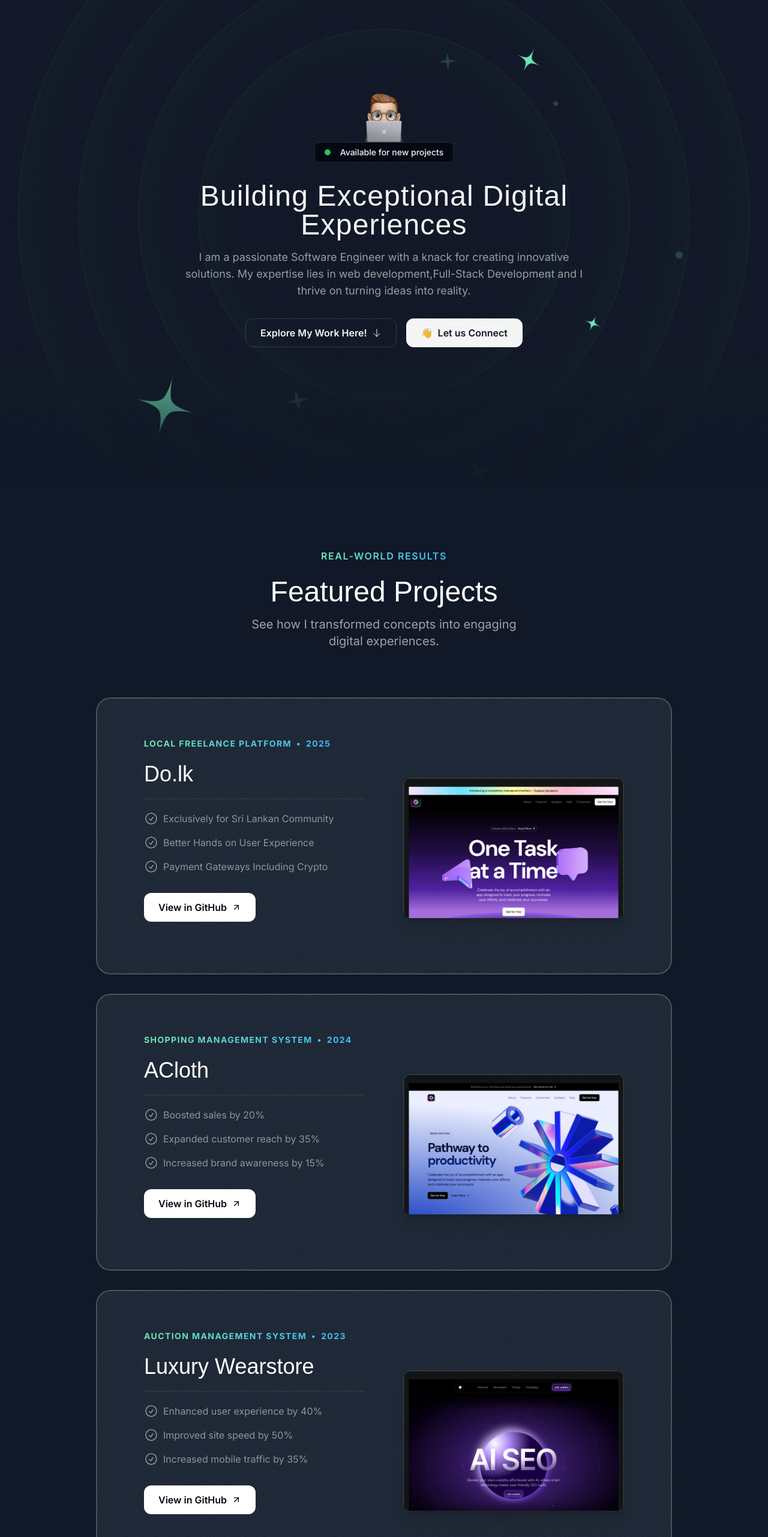
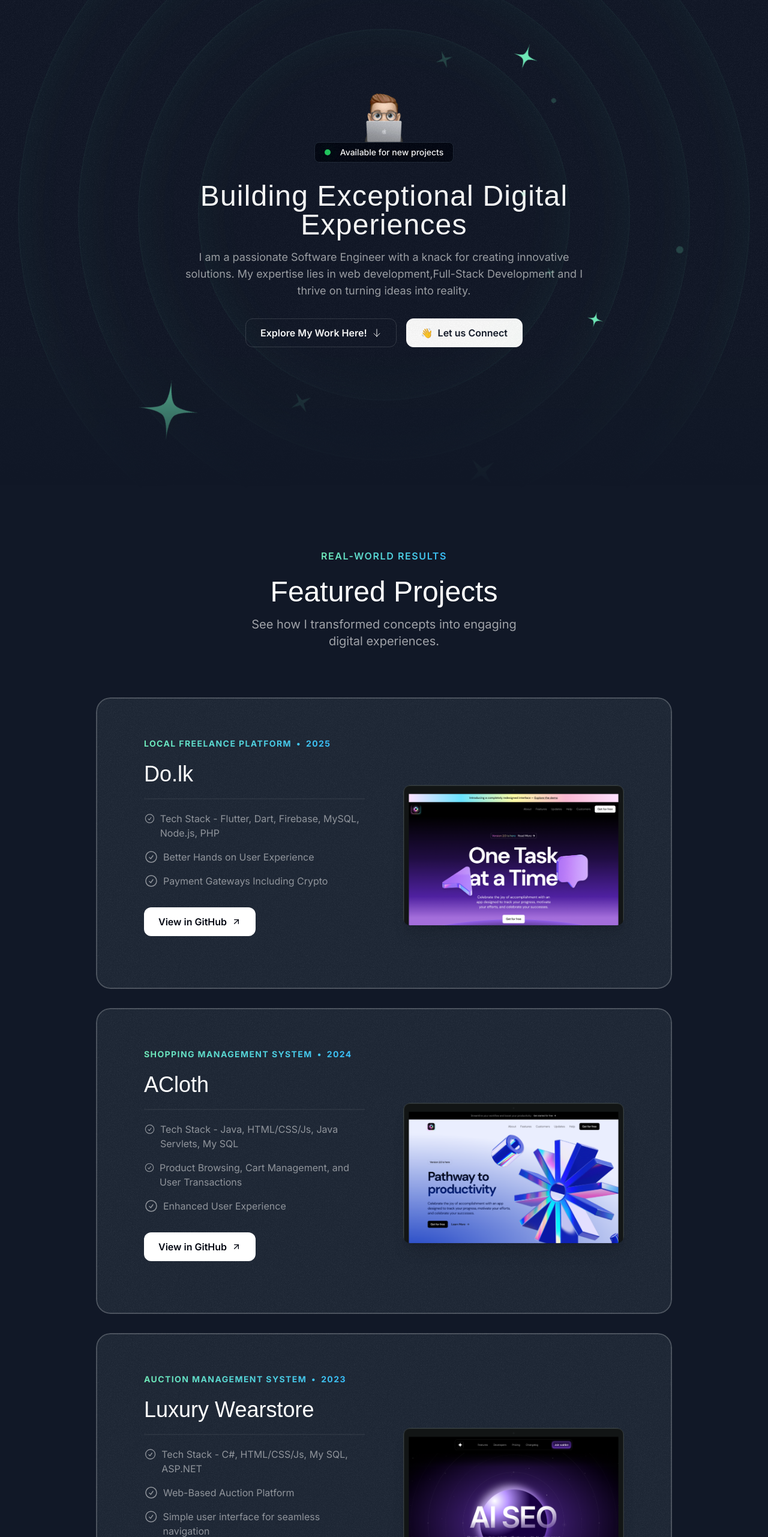
Before and after one commit to chaki-web/myportfolio, a Next.js app: page / in a window 1280 px wide. Shown: the part 103-2666 px from the top of the page at 60% size. Built offline with nearby package versions, Linux system fonts and the light colour scheme; a web font is replaced by a local one.

Commit message:
Finished the front end with all the animations for either section

```diff
--- a/src/components/ToolboxItems.tsx
+++ b/src/components/ToolboxItems.tsx
@@ -1,24 +1,46 @@
 import { twMerge } from "tailwind-merge";
-import { TechIcon } from "./TechIcon"
+import { TechIcon } from "./TechIcon";
+import React, { Fragment } from "react";
 
-export const ToolboxItems = ({items,className,itemsWrapperClassName}: {
-    items:{
+export const ToolboxItems = ({
+  items,
+  className,
+  itemsWrapperClassName,
+}: {
+  items: {
     title: string;
     iconType: React.ElementType;
-    }[]
+  }[];
   className?: string;
   itemsWrapperClassName?: string;
 }) => {
-    return(
-        <div className={twMerge("flex [mask-image:liner-gradient(to_right,transparent,black_10%,black_90%,transparent)]", className)}>
-            <div className={twMerge("flex flex-none py-0.5 gap-6 pr-6", itemsWrapperClassName)}>
+  return (
+    <div
+      className={twMerge(
+        "flex [mask-image:liner-gradient(to_right,transparent,black_10%,black_90%,transparent)]",
+        className
+      )}
+    >
+      <div
+        className={twMerge(
+          "flex flex-none py-0.5 gap-6 pr-6",
+          itemsWrapperClassName
+        )}
+      >
+        {[...new Array(2)].fill(0).map((_, index) => (
+          <Fragment key={index}>
             {items.map((item) => (
-                <div key={item.title} className="inline-flex items-center gap-4 py-2 px-3 outline outline-2 outline-white/10 rounded-lg">
+              <div
+                key={item.title}
+                className="inline-flex items-center gap-4 py-2 px-3 outline outline-2 outline-white/10 rounded-lg"
+              >
                 <TechIcon component={item.iconType} />
                 <span className="font-semibold">{item.title}</span>
               </div>
             ))}
+          </Fragment>
+        ))}
       </div>
     </div>
-    )
-}
+  );
+};
--- a/src/sections/About.tsx
+++ b/src/sections/About.tsx
@@ -1,20 +1,20 @@
+"use client";
 import { SectionHeader } from "@/components/SectionHeader";
 import { Card } from "@/components/Card";
-import StarIcon from "@/assets/icons/star.svg";
 import Image from "next/image";
 import JavascriptIcon from "@/assets/icons/square-js.svg";
 import HTMLIcon from "@/assets/icons/html5.svg";
 import CSSIcon from "@/assets/icons/css3.svg";
 import GitHubIcon from "@/assets/icons/github.svg";
 import ReactIcon from "@/assets/icons/react.svg";
-import NodeIcon from "@/assets/icons/nodejs.svg";
 import ChromeIcon from "@/assets/icons/chrome.svg";
-import { TechIcon } from "@/components/TechIcon";
 import mapImage from "@/assets/images/map.png";
 import smileEmoji from "@/assets/images/memoji-smile.png";
 import bookImage from "@/assets/images/book-cover.png";
 import { CardHeader } from "@/components/CardHeader";
 import { ToolboxItems } from "@/components/ToolboxItems";
+import { motion } from "framer-motion";
+import { useRef } from "react";
 
 const toolboxItems = [
   {
@@ -89,6 +89,7 @@ const hobbies = [
 ];
 
 export const AboutSection = () => {
+  const constraintRef = useRef(null);
   return (
     <div className="py-20 lg:py-28">
       <div className="container">
@@ -98,8 +99,8 @@ export const AboutSection = () => {
           description="Learn more about who I am, what I do and my journey so far."
         />
         <div className="mt-20 flex flex-col gap-8">
-          <div className="grid grid-cols-1 gap-8 md:grid-cols-4 lg:grid-cols-2">
-            <Card className="h-[320px] md:col-span-1 lg:col-span-3">
+          <div className="grid grid-cols-1 gap-8 md:grid-cols-5 lg:grid-cols-5">
+            <Card className="h-[320px] md:col-span-2 lg:col-span-2">
               <CardHeader
                 title="My Reads"
                 description="Explore the books Shaping my perspectives"
@@ -108,52 +109,60 @@ export const AboutSection = () => {
                 <Image src={bookImage} alt="Book Cover" />
               </div>
             </Card>
-            <Card className="h-[320px] md:col-span-3 lg:col-span-2">
+            <Card className="h-[320px] md:col-span-3 lg:col-span-3">
               <CardHeader
                 title="My Toolbox"
                 description="Explore the tools and technologies I use"
                 className=""
               />
-              <ToolboxItems items={toolboxItems} className="" />
+              <ToolboxItems
+                items={toolboxItems}
+                className=""
+                itemsWrapperClassName="animate-move-left [animation-duration:30s]"
+              />
               <ToolboxItems
                 items={toolboxItems}
                 className="mt-6"
-                itemsWrapperClassName="-translate-x-1/2"
+                itemsWrapperClassName="animate-move-right [animation-duration:30s]"
               />
             </Card>
           </div>
-          <div className="grid grid-cols-1 md:grid-cols-2 gap-8">
-            <Card className="h-[320px] p-0 flex flex-col col-span-3 lg:col-span-2">
+          <div className="grid grid-cols-1 md:grid-cols-5 lg:grid-cols-5  gap-8">
+            <Card className="h-[320px] p-0 flex flex-col col-span-3 md:col-span-3 lg:col-span-3">
               <CardHeader
                 title="Beyond the Code"
                 description="Explore my interests and hobbies beyond the digital realm"
                 className="px-6 py-6"
               />
-              <div className="relative h-[320px] flex-1 min-h-[320px]">
+              <div className="relative flex-1" ref={constraintRef}>
                 {hobbies.map((hobby) => (
-                  <div
+                  <motion.div
                     key={hobby.title}
                     className="inline-flex items-center gap-2 px-6 bg-gradient-to-r from-emerald-300 to-sky-400 rounded-full py-1.5 absolute"
                     style={{
                       left: hobby.left,
                       top: hobby.top,
                     }}
+                    drag
+                    dragConstraints={constraintRef}
                   >
-                    <span className="font-medium text-gray-950">
+                    <span className="font-semibold text-gray-950">
                       {hobby.title}
                     </span>
                     <span>{hobby.emoji}</span>
-                  </div>
+                  </motion.div>
                 ))}
               </div>
             </Card>
-            <Card className="h-[320px] p-0 relative md:col-span-2 lg:col-span-1">
+            <Card className="h-[320px] p-0 col-span-2 md:col-span-2 lg:col-span-2">
               <Image
                 src={mapImage}
                 alt="map"
                 className="h-full w-full object-cover object-left-top"
               />
-              <div className="absolute top-1/2 left-1/2 -translate-x-1/2 -translate-y-1/2 size-20 rounded-full bg-gradient-to-r from-emerald-300 to-sky-400 after:content-[''] after:absolute after:inset-0 after:outline after:outline-2 after:-outline-offset-2 after:rounded-full after:outline-gray-950/30">
+              <div className="absolute top-1/2 left-1/2 -translate-x-1/2 -translate-y-1/2 size-20 rounded-full after:content-[''] after:absolute after:inset-0 after:outline after:outline-2 after:-outline-offset-2 after:rounded-full after:outline-gray-950/30">
+                <div className="absolute inset-0 rounded-full bg-gradient-to-r from-emerald-300 to-sky-400 -z-20 animate-ping [animation-duration:2s]"></div>
+                <div className="absolute inset-0 rounded-full bg-gradient-to-r from-emerald-300 to-sky-400 -z-10"></div>
                 <Image src={smileEmoji} alt="smile" className="size-20" />
               </div>
             </Card>
--- a/src/sections/Projects.tsx
+++ b/src/sections/Projects.tsx
@@ -13,11 +13,11 @@ const portfolioProjects = [
     year: "2025",
     title: "Do.lk",
     results: [
-      { title: "Exclusively for Sri Lankan Community" },
+      { title: "Tech Stack - Flutter, Dart, Firebase, MySQL, Node.js, PHP" },
       { title: "Better Hands on User Experience" },
       { title: "Payment Gateways Including Crypto" },
     ],
-    link: "https://youtu.be/4k7IdSLxh6w",
+    link: "https://bit.ly/3Hi2MPo",
     image: darkSaasLandingPage,
   },
   {
@@ -25,11 +25,11 @@ const portfolioProjects = [
     year: "2024",
     title: "ACloth",
     results: [
-      { title: "Boosted sales by 20%" },
-      { title: "Expanded customer reach by 35%" },
-      { title: "Increased brand awareness by 15%" },
+      { title: "Tech Stack - Java, HTML/CSS/Js, Java Servlets, My SQL" },
+      { title: "Product Browsing, Cart Management, and User Transactions" },
+      { title: "Enhanced User Experience" },
     ],
-    link: "https://youtu.be/7hi5zwO75yc",
+    link: "https://bit.ly/3S8d8DL",
     image: lightSaasLandingPage,
   },
   {
@@ -37,11 +37,11 @@ const portfolioProjects = [
     year: "2023",
     title: "Luxury Wearstore",
     results: [
-      { title: "Enhanced user experience by 40%" },
-      { title: "Improved site speed by 50%" },
-      { title: "Increased mobile traffic by 35%" },
+      { title: "Tech Stack - C#, HTML/CSS/Js, My SQL, ASP.NET" },
+      { title: "Web-Based Auction Platform" },
+      { title: "Simple user interface for seamless navigation" },
     ],
-    link: "https://youtu.be/Z7I5uSRHMHg",
+    link: "https://bit.ly/3SHj0UJ",
     image: aiStartupLandingPage,
   },
 ];
--- a/tailwind.config.ts
+++ b/tailwind.config.ts
@@ -28,6 +28,7 @@ const config: Config = {
       animation: {
         'ping-large': "ping-large 1s ease-in-out infinite",
         'move-left': "move-left 1s linear infinite",
+        'move-right': "move-right 1s linear infinite",
       },
       keyframes: {
         'ping-large': {
@@ -43,6 +44,14 @@ const config: Config = {
           '100%': {
             transform: 'translateX(-50%)',
           },
+        },
+        'move-right': {
+          '0%': {
+            transform: 'translateX(-50%)',
+          },
+          '100%': {
+            transform: 'translateX(0)',
+          },
         }
       }
     },
```
Also changed, not shown: src/sections/Header.tsx (+21 -8 lines). Lines whose indentation alone changed are shown as unchanged.
